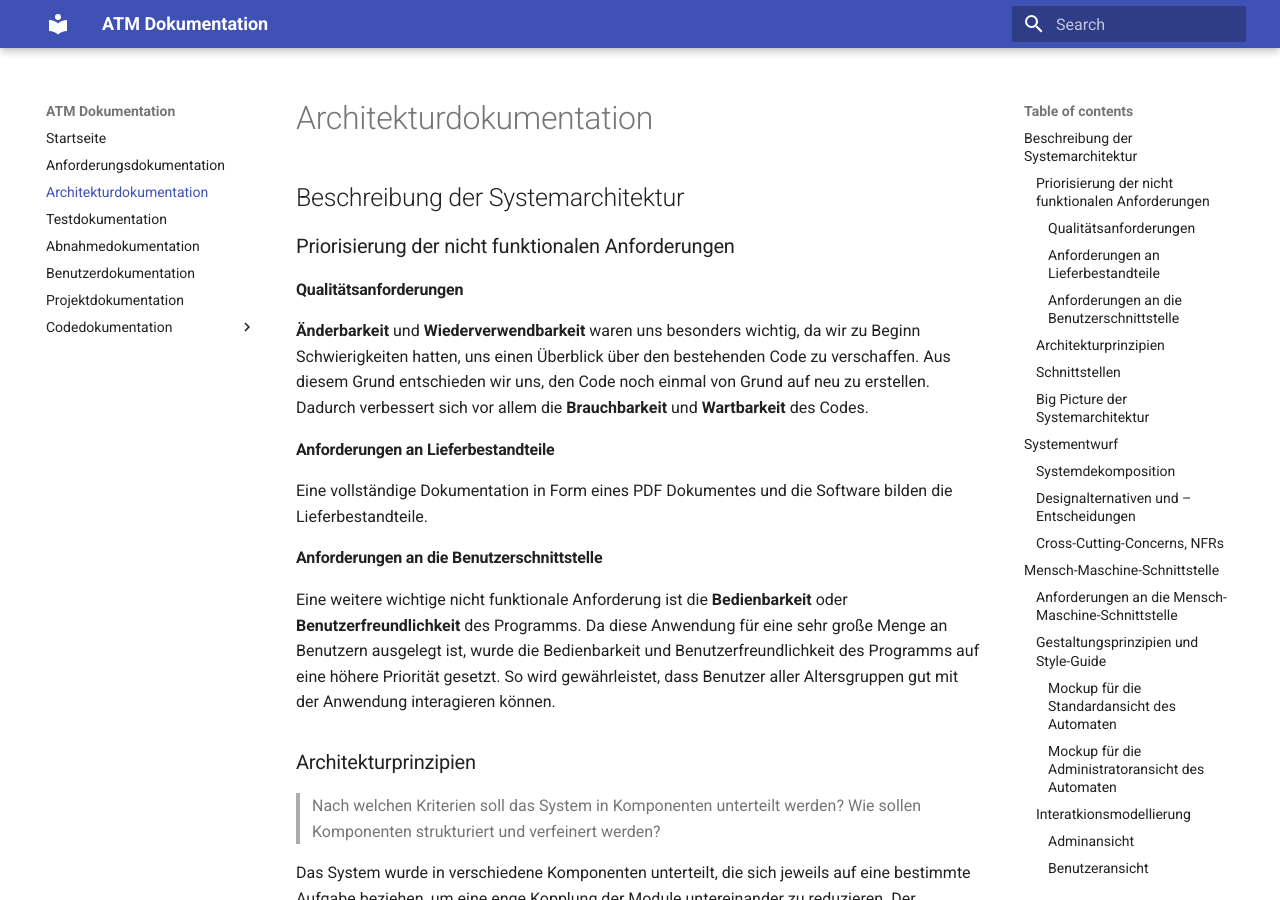
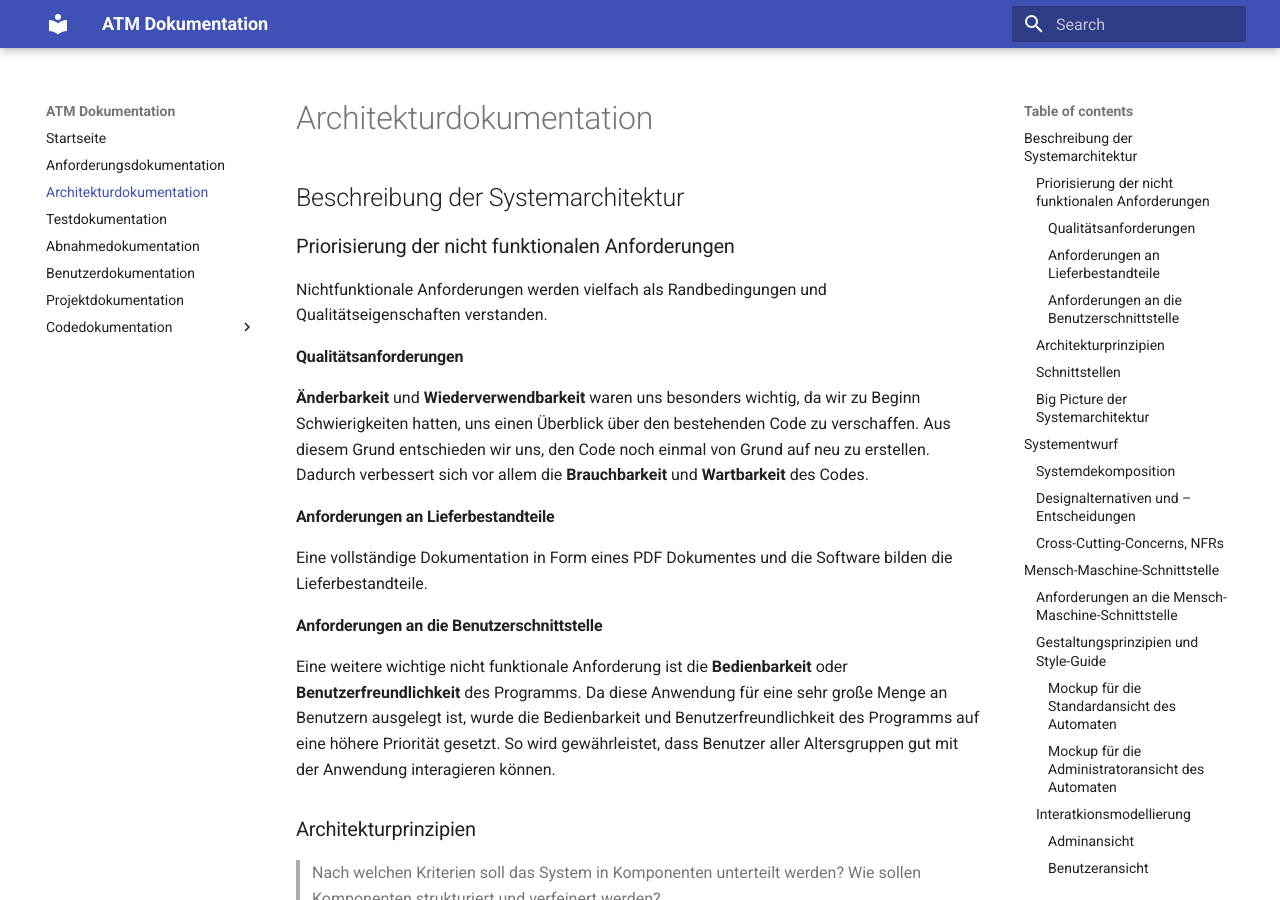
Before and after one commit to Halfpipe-SD/ATM, an MkDocs documentation site: the page built from docs/docs/architecture-docs.md, in a window 1280 px wide and 900 px high. Built offline with MkDocs 1.6.1 and Material for MkDocs 9.7.7, drawn with Linux system fonts in a browser that asks for light colours.

Commit message:
Added description to section

```diff
--- a/docs/docs/architecture-docs.md
+++ b/docs/docs/architecture-docs.md
@@ -3,6 +3,8 @@
 ## Beschreibung der Systemarchitektur
 
 ### Priorisierung der nicht funktionalen Anforderungen
+
+Nichtfunktionale Anforderungen werden vielfach als Randbedingungen und Qualitätseigenschaften verstanden.
 
 #### Qualitätsanforderungen
 
```
